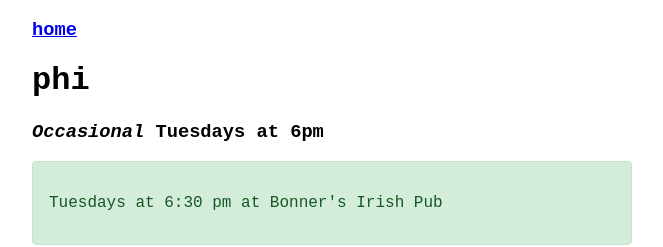
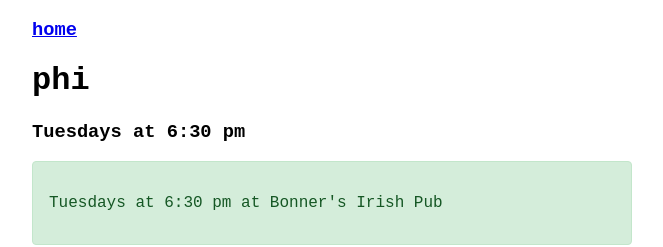
Before and after one commit to WhiskeyTuesday/officehoursdotlol, a SvelteKit app: page /phi in a window 1280 px wide. Shown: the top 247 px of the page, without its empty margins (308-971 px from the left). Built offline with nearby package versions, Linux system fonts and the light colour scheme.

Commit message:
fix phi header

```diff
--- a/src/routes/phi/+page.svelte
+++ b/src/routes/phi/+page.svelte
@@ -1,6 +1,6 @@
 <h1>phi</h1>
 
-<h3><em>Occasional</em> Tuesdays at 6pm</h3>
+<h3>Tuesdays at 6:30 pm</h3>
 
 <div class="info-green">
   <p>Tuesdays at 6:30 pm at Bonner's Irish Pub</p>
```
